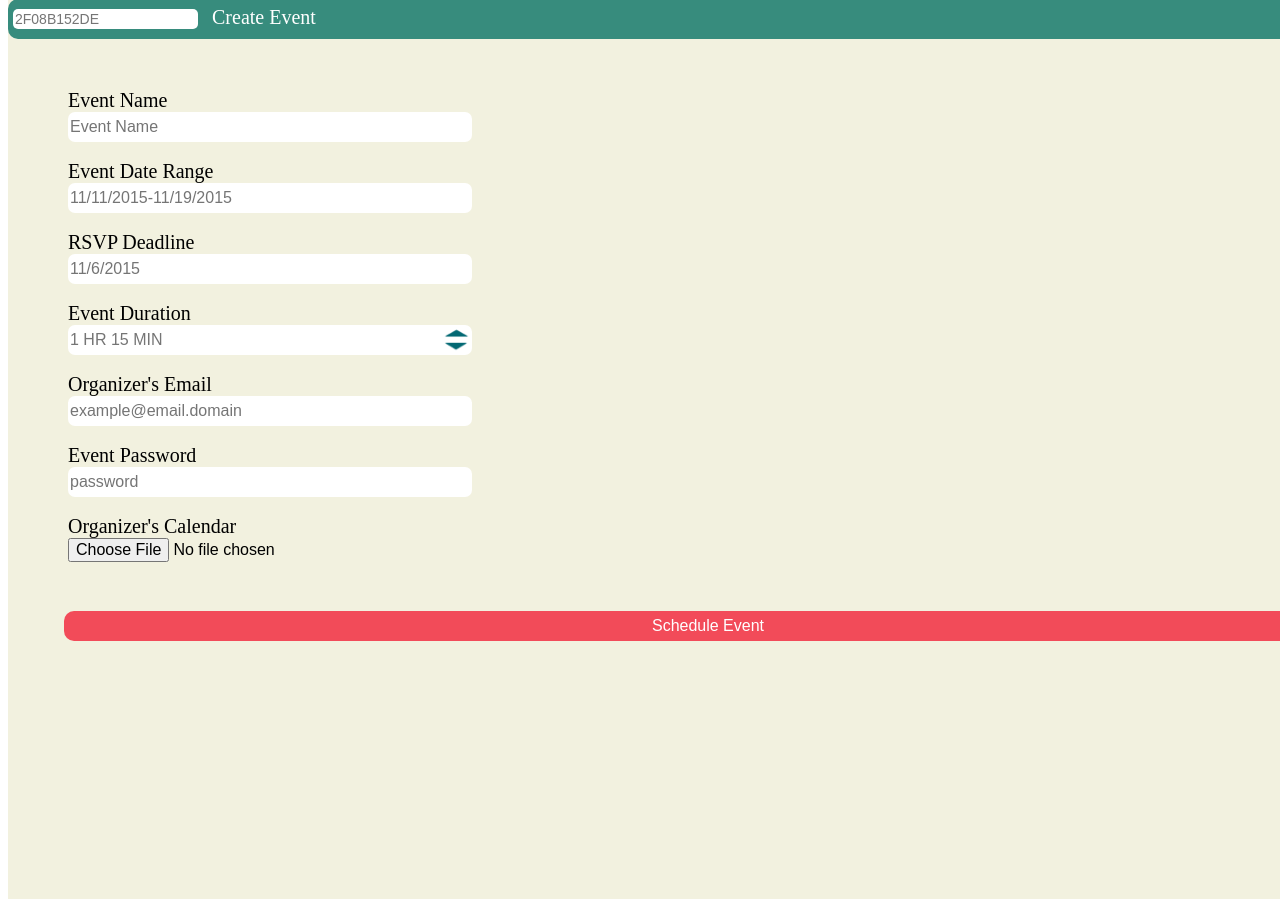
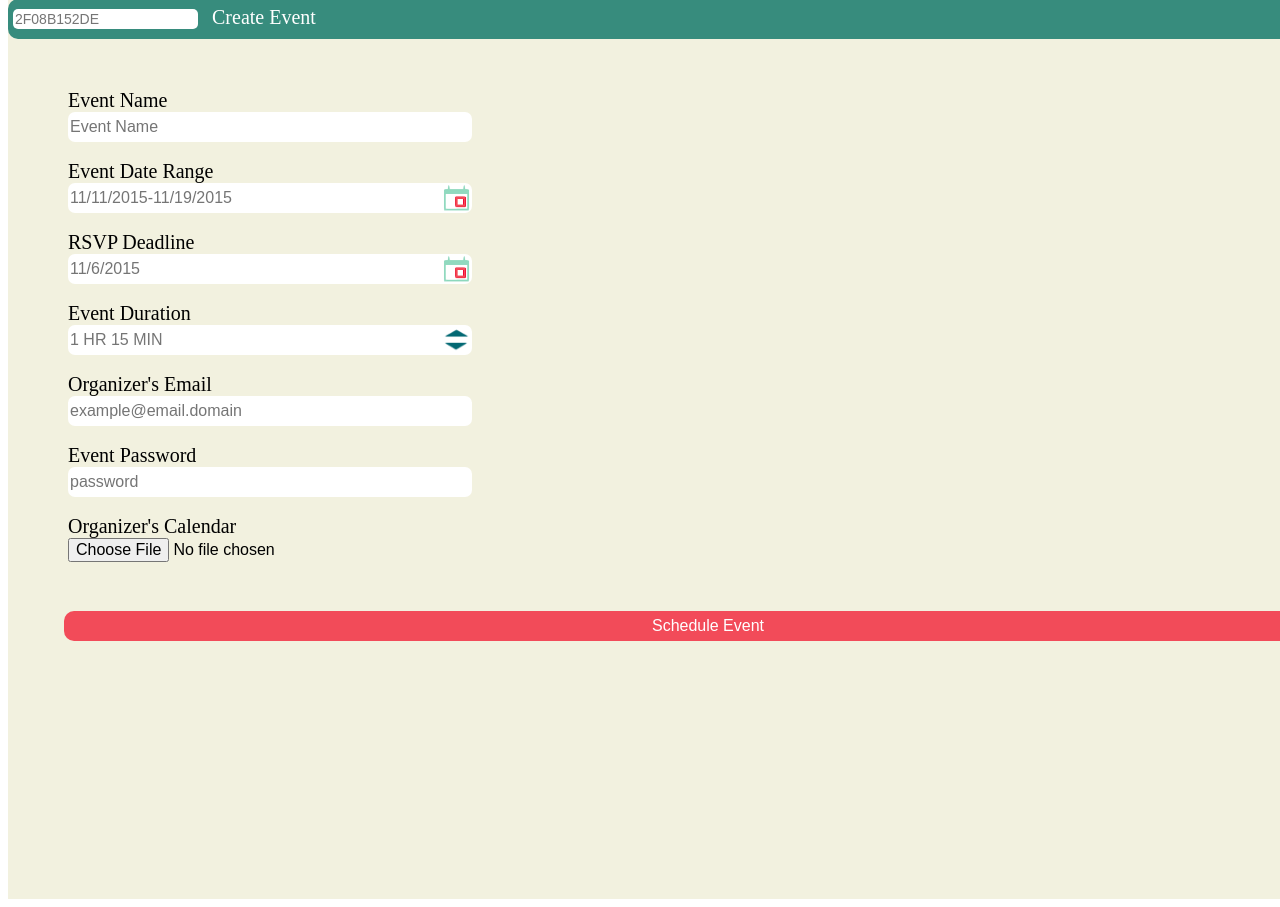
Before and after one commit to mySmurph/WhensGood, a PHP site: page /createEvent.html in a window 1280 px wide; the page is wider, and only the part inside the window is pictured. Shown: the part 107-1014 px from the top of that part. Run offline with PHP 8.4, Linux system fonts and the light colour scheme.

Commit message:
added calender icons to fields in create event page

```diff
--- a/createEvent.html
+++ b/createEvent.html
@@ -37,10 +37,14 @@
             <input class="textInput" type="text" class="rsvp" placeholder="Event Name"></input><br><br>
 
             <label class="text">Event Date Range</label></br>
-            <input class="textInput" type="text" class ="create" placeholder="11/11/2015-11/19/2015"></input><br><br>
+            <input class="textInput" type="text" class ="create" placeholder="11/11/2015-11/19/2015">
+                <img id="event_date_range_calender" class="c1" src="calender.png" />
+            </input><br><br>
 
             <label class="text">RSVP Deadline</label><br>
-            <input class="textInput" type="text" class ="create" placeholder="11/6/2015"></input><br><br>
+            <input class="textInput" type="text" class ="create" placeholder="11/6/2015">
+              <img id="deadline_calender" class="calender c2" src="calender.png" />
+            </input><br><br>
 
             <label class="text">Event Duration</label><br>
             <input id="event_duration_input" class="textInput" type="text" class ="create"placeholder="1 HR 15 MIN">
--- a/create_event.js
+++ b/create_event.js
@@ -36,3 +36,11 @@ function decrementValueHold(){
     domEventDurationInput.value = `${hour} HR ${min} MIN`;
     setTimeout(decrementValueHold, 90);
 }
+
+function selectDateRange(){
+
+}
+
+function selectDeadline(){
+
+}
--- a/create_event_r.js
+++ b/create_event_r.js
@@ -5,11 +5,13 @@ let domUpButton = document.getElementById("up_button");
 let domDownButton = document.getElementById("down_button");
 
 let domEventDurationInput = document.getElementById("event_duration_input");
-
-// domUpButton.addEventListener("click", incrementValue, false);
-// domDownButton.addEventListener("click", decrementValue, false);
+let domEventDateRange = document.getElementById("event_date_range_calender");
+let domRSVPDeadline = document.getElementById("deadline_calender");
 
 domUpButton.addEventListener("mousedown", incrementValueHold, false);
 domUpButton.addEventListener("mouseup", stop_setTimeout, false);
 domDownButton.addEventListener("mouseup", stop_setTimeout, false);
 domDownButton.addEventListener("mousedown", decrementValueHold, false);
+
+domEventDateRange.addEventListener("click", selectDateRange, false);
+domRSVPDeadline.addEventListener("click", selectDeadline, false);
--- a/stylesheet.css
+++ b/stylesheet.css
@@ -521,3 +521,12 @@ particular project*/
 .down_button:hover{
     transform: scale(1.3);
 }
+.c1{
+    position: absolute;
+    left: 410px;
+}
+
+.c2{
+    position: absolute;
+    left: 410px;
+}
```
Also changed, not shown: calender.png (added), small calender.png (deleted).
